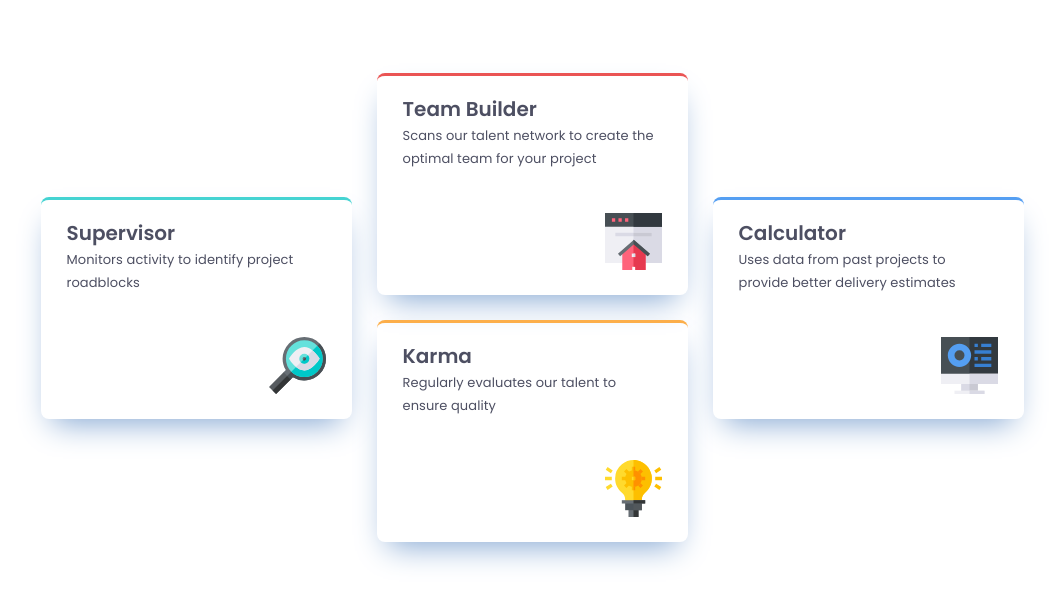
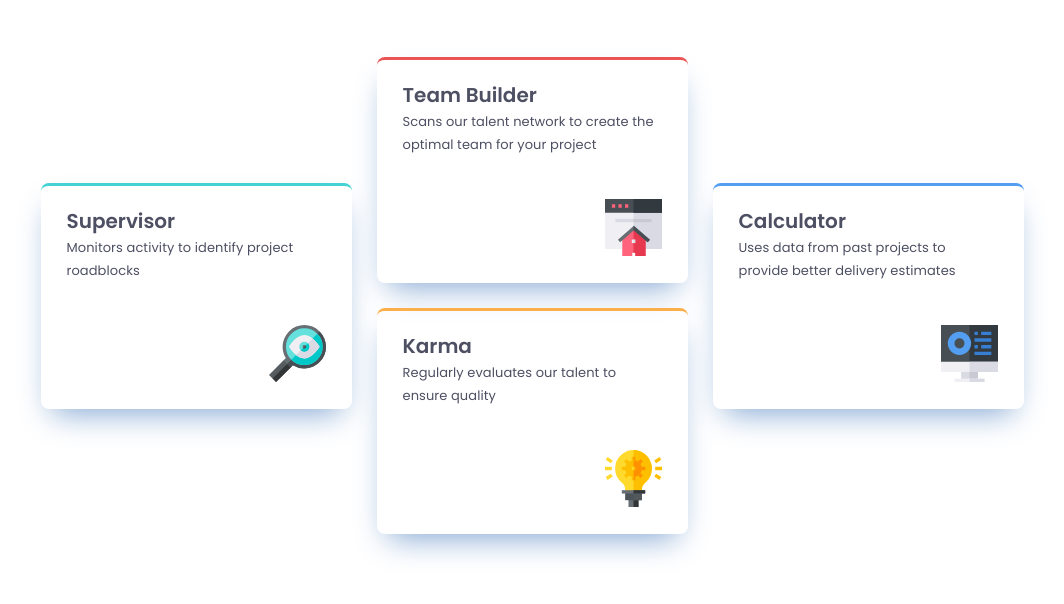
Before and after one commit to rinta-git/FEATURE-DISPLAY-PAGE, a plain HTML site: page index.html in a window 1280 px wide. Shown: the part 264-868 px from the top of the page, without its empty margins (108-1172 px from the left). Drawn offline with Linux system fonts and the light colour scheme.

Commit message:
alignment changes

```diff
--- a/style/_card.scss
+++ b/style/_card.scss
@@ -4,7 +4,7 @@
   flex-direction: column;
   align-items: center;
   min-height: 100vh;
-  padding: 5.313rem 2rem;
+  padding: 4.313rem 2rem;
   font-family: variables.$font-poppins;
   color: variables.$color-gray;
   text-align: center;
@@ -42,7 +42,7 @@
       box-shadow: 0px 15px 30px -11px #83a6d2;
       margin-bottom: 1.563rem;
       text-align: left;
-      padding: 18px 26px;
+      padding: 20px 26px;
       max-width: 311px;
       h1 {
         font-size: variables.$fs-20;
```
Also changed, not shown: style/style.css.
